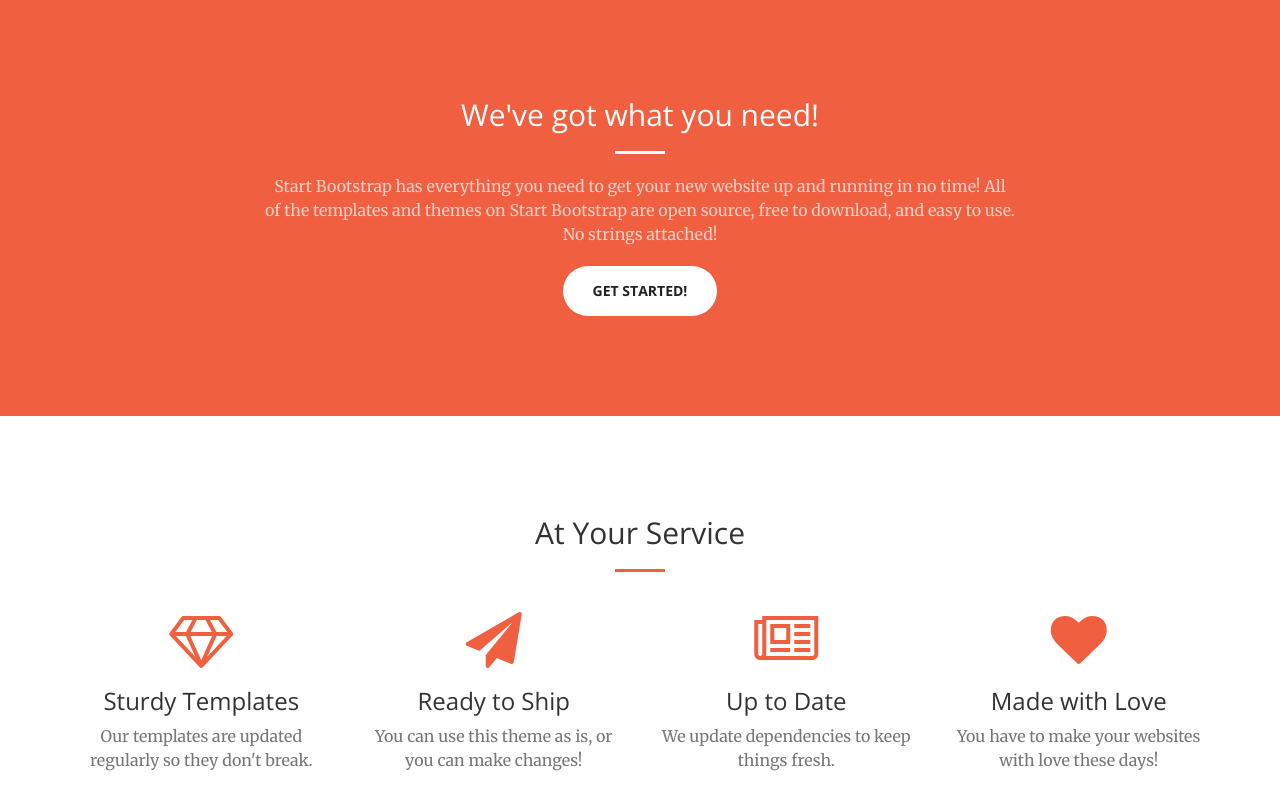
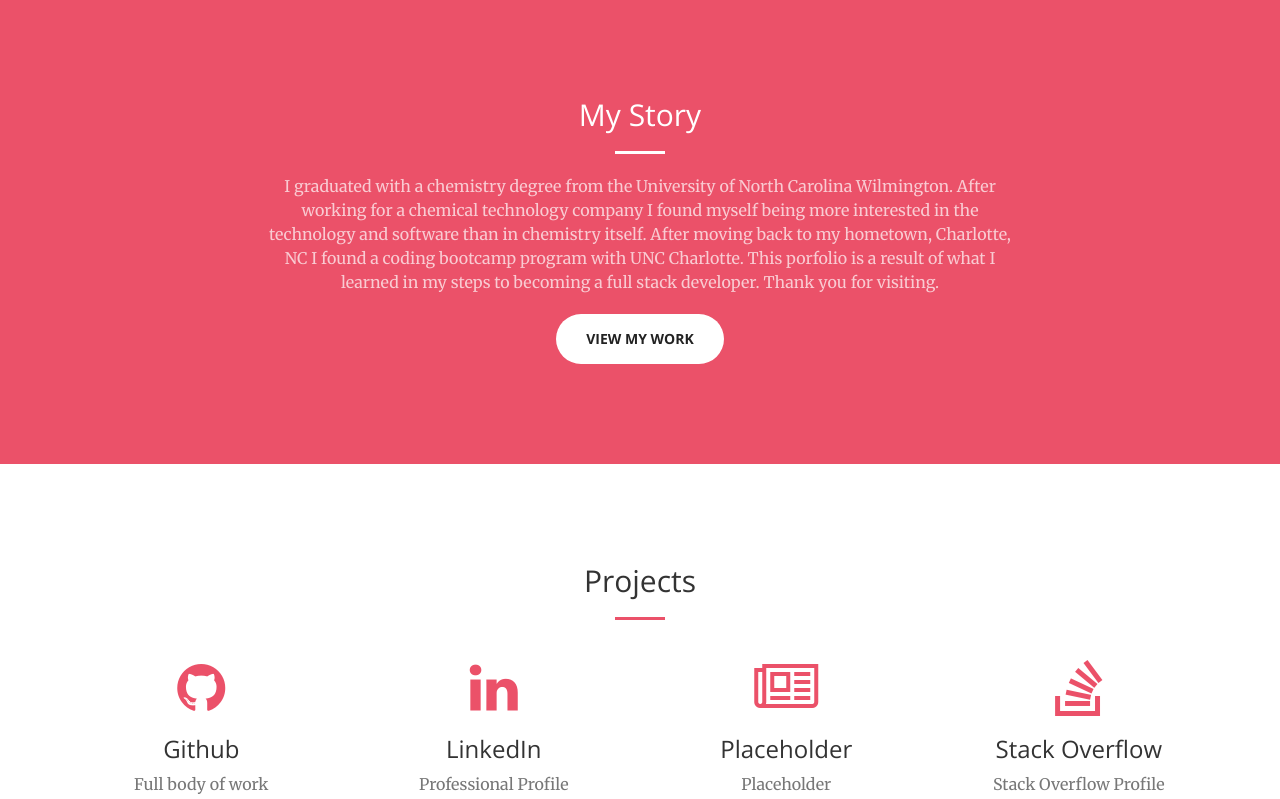
Before and after one commit to hmk7805/portfolio_hk, a website: page index.html in a window 1280 px wide. Shown: the part 802-1601 px from the top of the page. Drawn offline with nearby package versions, Linux system fonts and the light colour scheme.

Commit message:
Styling changes to bootstrap template

```diff
--- a/index.html
+++ b/index.html
@@ -43,7 +43,7 @@
                 <button type="button" class="navbar-toggle collapsed" data-toggle="collapse" data-target="#bs-example-navbar-collapse-1">
                     <span class="sr-only">Toggle navigation</span> Menu <i class="fa fa-bars"></i>
                 </button>
-                <a class="navbar-brand page-scroll" href="#page-top">Start Bootstrap</a>
+                <a class="navbar-brand page-scroll" href="#page-top">Hannah King</a>
             </div>
 
             <!-- Collect the nav links, forms, and other content for toggling -->
@@ -51,9 +51,6 @@
                 <ul class="nav navbar-nav navbar-right">
                     <li>
                         <a class="page-scroll" href="#about">About</a>
-                    </li>
-                    <li>
-                        <a class="page-scroll" href="#services">Services</a>
                     </li>
                     <li>
                         <a class="page-scroll" href="#portfolio">Portfolio</a>
@@ -71,9 +68,9 @@
     <header>
         <div class="header-content">
             <div class="header-content-inner">
-                <h1 id="homeHeading">Your Favorite Source of Free Bootstrap Themes</h1>
+                <h1 id="homeHeading">To live a creative life we must lose our fear of being wrong.</h1>
                 <hr>
-                <p>Start Bootstrap can help you build better websites using the Bootstrap CSS framework! Just download your template and start going, no strings attached!</p>
+                <p>-Joseph Chilton Pearce</p>
                 <a href="#about" class="btn btn-primary btn-xl page-scroll">Find Out More</a>
             </div>
         </div>
@@ -83,10 +80,10 @@
         <div class="container">
             <div class="row">
                 <div class="col-lg-8 col-lg-offset-2 text-center">
-                    <h2 class="section-heading">We've got what you need!</h2>
+                    <h2 class="section-heading">My Story</h2>
                     <hr class="light">
-                    <p class="text-faded">Start Bootstrap has everything you need to get your new website up and running in no time! All of the templates and themes on Start Bootstrap are open source, free to download, and easy to use. No strings attached!</p>
-                    <a href="#services" class="page-scroll btn btn-default btn-xl sr-button">Get Started!</a>
+                    <p class="text-faded">I graduated with a chemistry degree from the University of North Carolina Wilmington. After working for a chemical technology company I found myself being more interested in the technology and software than in chemistry itself. After moving back to my hometown, Charlotte, NC I found a coding bootcamp program with UNC Charlotte. This porfolio is a result of what I learned in my steps to becoming a full stack developer. Thank you for visiting.</p>
+                    <a href="#services" class="page-scroll btn btn-default btn-xl sr-button">View My Work</a>
                 </div>
             </div>
         </div>
@@ -96,7 +93,7 @@
         <div class="container">
             <div class="row">
                 <div class="col-lg-12 text-center">
-                    <h2 class="section-heading">At Your Service</h2>
+                    <h2 class="section-heading">Projects</h2>
                     <hr class="primary">
                 </div>
             </div>
@@ -105,30 +102,30 @@
             <div class="row">
                 <div class="col-lg-3 col-md-6 text-center">
                     <div class="service-box">
-                        <i class="fa fa-4x fa-diamond text-primary sr-icons"></i>
-                        <h3>Sturdy Templates</h3>
-                        <p class="text-muted">Our templates are updated regularly so they don't break.</p>
+                        <i class="fa fa-4x fa-github text-primary sr-icons"></i>
+                        <h3>Github</h3>
+                        <p class="text-muted">Full body of work</p>
                     </div>
                 </div>
                 <div class="col-lg-3 col-md-6 text-center">
                     <div class="service-box">
-                        <i class="fa fa-4x fa-paper-plane text-primary sr-icons"></i>
-                        <h3>Ready to Ship</h3>
-                        <p class="text-muted">You can use this theme as is, or you can make changes!</p>
+                        <i class="fa fa-4x fa-linkedin text-primary sr-icons"></i>
+                        <h3>LinkedIn</h3>
+                        <p class="text-muted">Professional Profile</p>
                     </div>
                 </div>
                 <div class="col-lg-3 col-md-6 text-center">
                     <div class="service-box">
                         <i class="fa fa-4x fa-newspaper-o text-primary sr-icons"></i>
-                        <h3>Up to Date</h3>
-                        <p class="text-muted">We update dependencies to keep things fresh.</p>
+                        <h3>Placeholder</h3>
+                        <p class="text-muted">Placeholder</p>
                     </div>
                 </div>
                 <div class="col-lg-3 col-md-6 text-center">
                     <div class="service-box">
-                        <i class="fa fa-4x fa-heart text-primary sr-icons"></i>
-                        <h3>Made with Love</h3>
-                        <p class="text-muted">You have to make your websites with love these days!</p>
+                        <i class="fa fa-4x fa-stack-overflow text-primary sr-icons"></i>
+                        <h3>Stack Overflow</h3>
+                        <p class="text-muted">Stack Overflow Profile</p>
                     </div>
                 </div>
             </div>
@@ -235,8 +232,8 @@
     <aside class="bg-dark">
         <div class="container text-center">
             <div class="call-to-action">
-                <h2>Free Download at Start Bootstrap!</h2>
-                <a href="http://startbootstrap.com/template-overviews/creative/" class="btn btn-default btn-xl sr-button">Download Now!</a>
+                <h2>#call-to-action</h2>
+                <a href="/" class="btn btn-default btn-xl sr-button">BTN</a>
             </div>
         </div>
     </aside>
@@ -247,7 +244,7 @@
                 <div class="col-lg-8 col-lg-offset-2 text-center">
                     <h2 class="section-heading">Let's Get In Touch!</h2>
                     <hr class="primary">
-                    <p>Ready to start your next project with us? That's great! Give us a call or send us an email and we will get back to you as soon as possible!</p>
+                    <p>Feel free to connect with me.</p>
                 </div>
                 <div class="col-lg-4 col-lg-offset-2 text-center">
                     <i class="fa fa-phone fa-3x sr-contact"></i>
--- a/less/variables.less
+++ b/less/variables.less
@@ -2,7 +2,7 @@
 
 // Gray and Brand Colors for use across theme
 
-@theme-primary:    #F05F40;
+@theme-primary:    #EB5169;
 
 @gray-base:        #000;
 @gray-darker:      lighten(@gray-base, 13.5%); // #222
```
Also changed, not shown: css/creative.css, css/creative.min.css, img/header.jpg.
